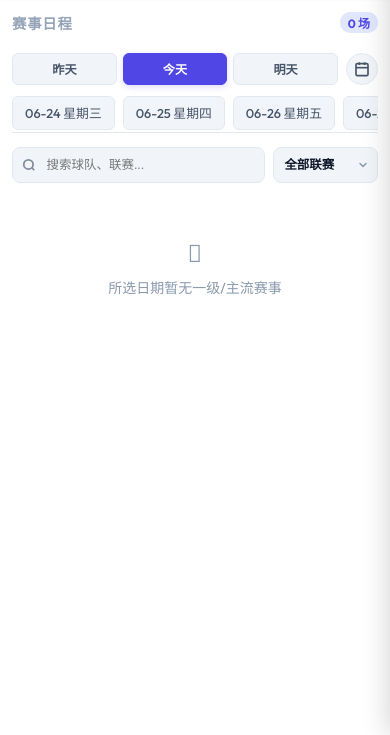
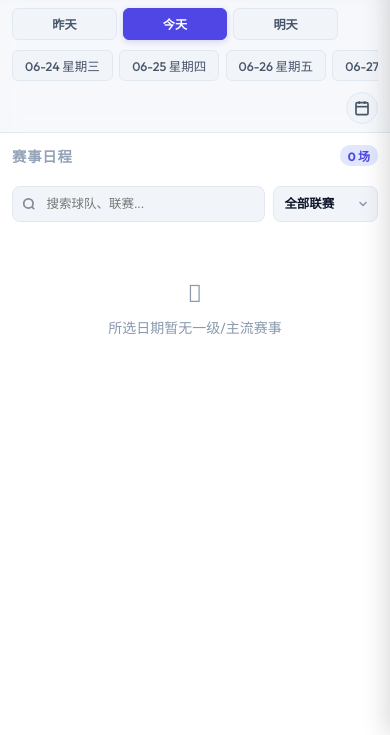
Before and after one commit to LiCongWei0624/OctopusPro, a Flask app: page / in a window 390 px wide. Shown: the part 109-844 px from the top of the page. Run offline with Flask 3, Linux system fonts and the light colour scheme; data that the repository does not hold is empty; some libraries are stand-ins or nearby versions.

Commit message:
feat(ui): 将日期选择与捷径完全移入贯穿屏幕顶部的顶级导航顶栏中，达成浑然一体的高级 SaaS 两栏视觉排版

```diff
--- a/static/style.css
+++ b/static/style.css
@@ -176,7 +176,7 @@ body {
 .workspace {
     display: grid;
     grid-template-columns: 380px 1fr;
-    height: calc(100vh - 64px);
+    height: calc(100vh - 64px - 54px);
     overflow: hidden;
 }
 
@@ -229,6 +229,38 @@ body {
     font-weight: 700;
     padding: 0.15rem 0.5rem;
     border-radius: 10px;
+}
+
+/* --- 顶级全宽贯穿日期选择控制栏 --- */
+.top-date-bar {
+    display: flex;
+    align-items: center;
+    justify-content: space-between;
+    gap: 1.5rem;
+    height: 54px;
+    background: var(--bg-secondary);
+    border-bottom: 1.5px solid var(--border-color);
+    padding: 0 1.5rem;
+    box-shadow: var(--shadow-sm);
+    z-index: 100;
+    flex-shrink: 0;
+    backdrop-filter: blur(10px);
+    -webkit-backdrop-filter: blur(10px);
+}
+.top-date-bar .date-quick-nav {
+    width: 220px;
+    flex-shrink: 0;
+    display: flex;
+    gap: 0.35rem;
+}
+.top-date-bar .date-tabs {
+    flex: 1;
+    margin-bottom: 0 !important;
+    border-bottom: none !important;
+    padding-bottom: 0 !important;
+    height: 48px;
+    align-items: center;
+    overflow-y: hidden;
 }
 
 /* --- 日历选择器与快捷导航快捷键 --- */
@@ -1721,7 +1753,7 @@ body {
     .workspace {
         display: flex !important;
         flex-direction: column !important;
-        height: calc(100vh - 64px) !important;
+        height: calc(100vh - 64px - 82px) !important;
         overflow: hidden !important;
         position: relative !important;
     }
@@ -1744,42 +1776,43 @@ body {
         gap: 0.5rem;
     }
 
-    /* 3. 改变日期选择栏为横向水平滑动样式，极大优化移动端操作空间 */
-    .sidebar-dates {
+    /* 3. 顶级全宽日期控制栏在移动端自适应为网格排布 */
+    .top-date-bar {
+        display: grid !important;
+        grid-template-columns: 1fr auto !important;
+        gap: 0.5rem !important;
+        height: auto !important;
+        padding: 0.5rem 0.75rem !important;
+        background: var(--bg-secondary) !important;
+        border-bottom: 1.5px solid var(--border-color) !important;
+        flex-shrink: 0 !important;
+    }
+    .top-date-bar .date-quick-nav {
         width: 100% !important;
-        height: auto !important;
-        border-right: none !important;
-        border-bottom: 1px solid var(--border-color) !important;
-        padding: 0.65rem 0.85rem !important;
+        grid-column: 1 / 2;
+    }
+    .top-date-bar .datepicker-container {
+        grid-column: 2 / 3;
+        width: 32px !important;
+        height: 32px !important;
+    }
+    .top-date-bar .date-tabs {
+        grid-column: 1 / 3;
+        width: 100% !important;
+        height: 36px !important;
+        padding-top: 0 !important;
+        margin-bottom: 0 !important;
+        border-bottom: none !important;
+        overflow-x: auto !important;
+        white-space: nowrap !important;
+        display: flex !important;
+        flex-direction: row !important;
+        gap: 0.4rem !important;
+    }
+    .date-tab {
+        padding: 0.35rem 0.75rem !important;
+        font-size: 0.78rem !important;
         flex-shrink: 0 !important;
-    }
-
-    .date-tabs {
-        flex-direction: row !important;
-        overflow-x: auto !important;
-        scrollbar-width: none !important; /* 隐藏火狐滚动条 */
-        white-space: nowrap !important;
-        gap: 0.5rem !important;
-        padding-bottom: 0.15rem !important;
-    }
-
-    .date-tabs::-webkit-scrollbar {
-        display: none !important; /* 隐藏谷歌滚动条 */
-    }
-
-    .date-tab {
-        padding: 0.4rem 0.75rem !important;
-        font-size: 0.8rem !important;
-        flex-shrink: 0 !important;
-    }
-
-    .date-tab.active::after {
-        left: 25%;
-        top: auto;
-        bottom: 0;
-        width: 50%;
-        height: 3px;
-        border-radius: 4px 4px 0 0;
     }
 
     /* 4. 赛事列表区域设为自适应剩余高度的独立垂直滚动（体验如 App 般流畅） */
--- a/templates/index.html
+++ b/templates/index.html
@@ -41,23 +41,20 @@
             </div>
         </header>
 
-        <!-- Main Workspace -->
-        <div class="workspace">
-            <!-- Col 1: Match List (Shuffled to the Left) -->
-            <section class="panel-matches">
-                <div class="panel-title-bar">
-                    <h3>赛事日程</h3>
-                    <span id="match-count-badge" class="count-badge">0 场</span>
-                </div>
-
-                <!-- 新的顶部日期与捷径操控中心 -->
-                <div class="matches-header-filters">
-                    <div class="date-selection-top">
+        <!-- 顶级全宽贯穿日期选择控制栏 -->
+        <div class="top-date-bar">
             <div class="date-quick-nav">
                 <button class="btn-quick-date" onclick="selectQuickDate('yesterday')">昨天</button>
                 <button id="btn-quick-today" class="btn-quick-date active-today" onclick="selectQuickDate('today')">今天</button>
                 <button class="btn-quick-date" onclick="selectQuickDate('tomorrow')">明天</button>
             </div>
+
+            <ul id="date-list" class="date-tabs">
+                <!-- Dynamic Date Tabs -->
+                <div class="tab-skeleton"></div>
+                <div class="tab-skeleton"></div>
+            </ul>
+
             <div class="datepicker-container">
                 <input type="date" id="calendar-date-picker" class="calendar-picker-input" onchange="selectCalendarDate(this.value)">
                 <label for="calendar-date-picker" class="calendar-picker-btn" title="点击日历选择任意日期">
@@ -70,11 +67,14 @@
                 </label>
             </div>
         </div>
-                    <!-- 横向滚动的 21 日长轴极简日期列表 -->
-                    <ul id="date-list" class="date-tabs">
-                        <div class="tab-skeleton"></div>
-                        <div class="tab-skeleton"></div>
-                    </ul>
+
+        <!-- Main Workspace -->
+        <div class="workspace">
+            <!-- Col 1: Match List (Shuffled to the Left) -->
+            <section class="panel-matches">
+                <div class="panel-title-bar">
+                    <h3>赛事日程</h3>
+                    <span id="match-count-badge" class="count-badge">0 场</span>
                 </div>
 
                 <div id="league-filter-bar" class="league-filter-bar"></div>
```
Lines whose indentation alone changed are shown as unchanged.
